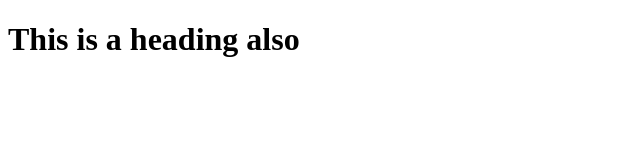
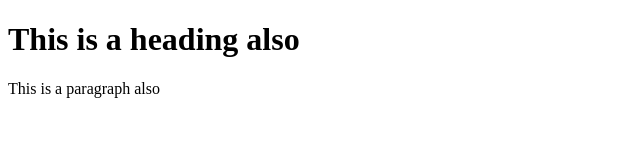
Before and after one commit to Knightwebz/git-test-vsc2, a plain HTML site: page index.html in a window 1280 px wide. Shown: the whole page, without its empty margins (0-640 px from the left). Drawn offline with Linux system fonts and the light colour scheme.

Commit message:
second commit

```diff
--- /dev/null
+++ b/Templates/index.css
@@ -0,0 +1,3 @@
+body{
+    color: blue;
+}
--- a/index.html
+++ b/index.html
@@ -14,6 +14,7 @@
     </head>
     <body>
         <h1>This is a heading also</h1>
+        <p>This is a paragraph also</p>
         <script src="" async defer></script>
     </body>
 </html>
```
